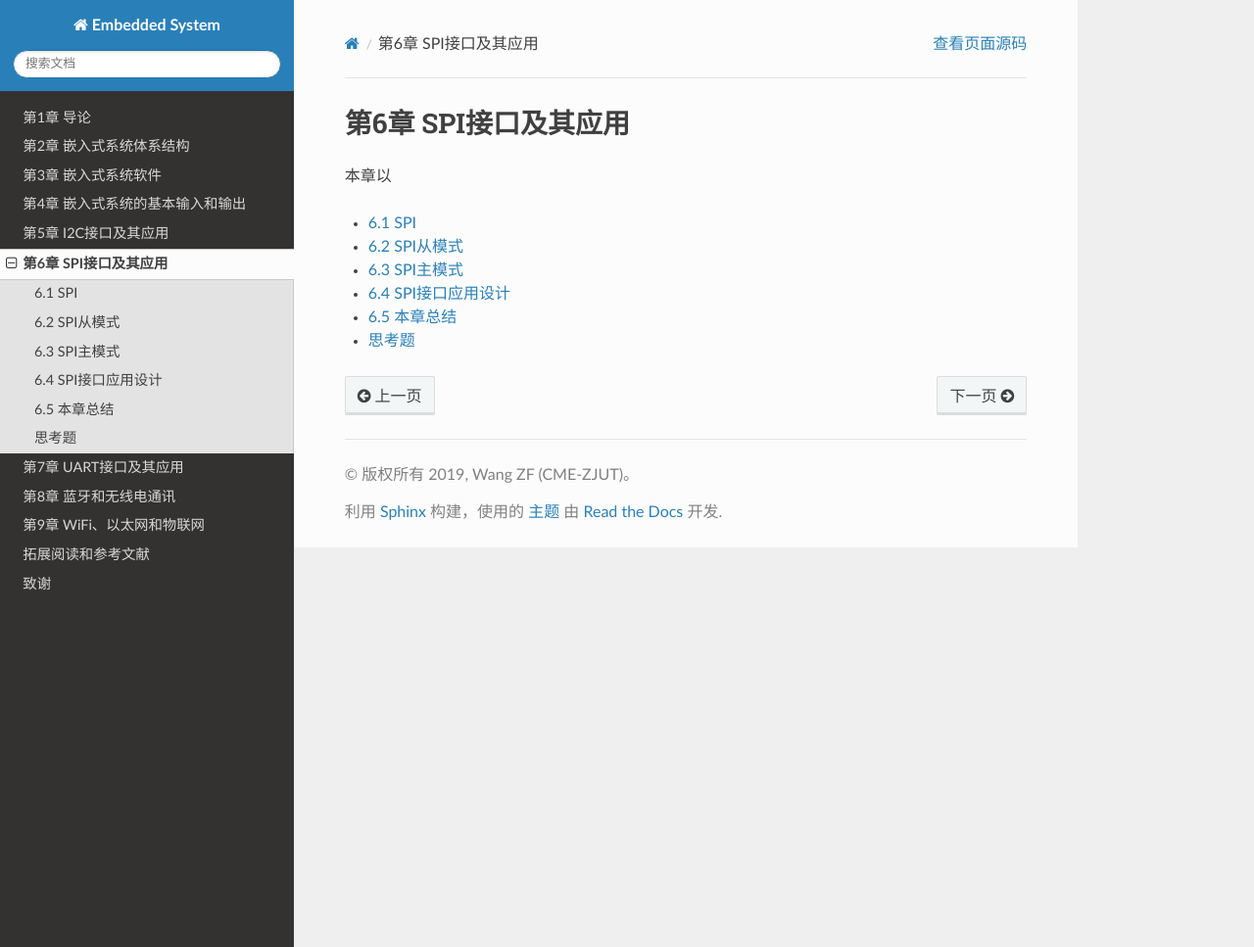
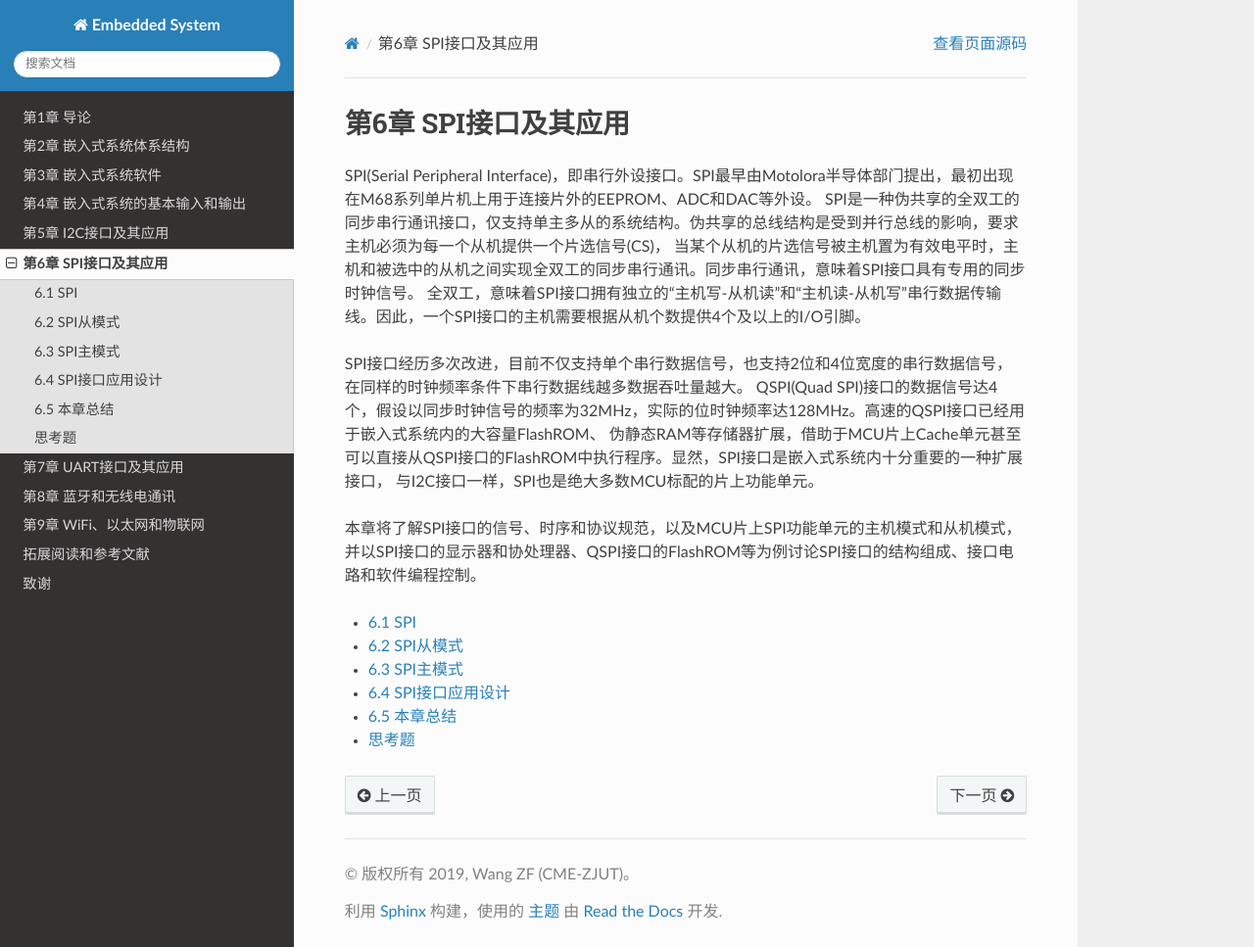
Before and after one commit to BradChan/TheEmbeddedSystem, a Sphinx documentation site: the page built from source/c6_ec_spi_if/index_c6.rst, in a window 1280 px wide and 967 px high. Shown: the whole window at 98% size. Built offline with Sphinx 7.4.7 and the Read the Docs theme 2.0.0, drawn with Linux system fonts in a browser that asks for light colours.

Commit message:
update ch6.0

```diff
--- a/source/c5_ec_i2c_if/index_c5.rst
+++ b/source/c5_ec_i2c_if/index_c5.rst
@@ -13,7 +13,7 @@
 单工通讯则只需要其中一根信号线即可，我们将在第7章详细了解该接口。SPI接口是一种多组件伪共享的总线，但每个从组件必须有额外独立的片选(Chip Select)，
 第6章将会详细探讨该接口。I2C(集成电路互联接口)和单总线都是真正的多组件共享总线，分别使用2根和1根信号线即可连接上百个嵌入式系统组件。
 
-本章将详细了解I2C主从设备的接口单元结构组成和工作原理、通讯时序和协议、主/从模式的工作流程和编程控制，并以BlueFi板载的温湿度、数字光等传感器为例掌握I2C类组件的接口应用和编程。
+本章将详细了解I2C主从设备的接口单元结构组成和工作原理、通讯时序和协议、主/从模式的工作流程和编程控制，并以BlueFi板载的温湿度、加速度和陀螺仪等传感器为例掌握I2C类组件的接口应用和编程。
 
 
 .. toctree::
--- a/source/c6_ec_spi_if/index_c6.rst
+++ b/source/c6_ec_spi_if/index_c6.rst
@@ -2,8 +2,17 @@
 第6章 SPI接口及其应用
 ================================
 
+SPI(Serial Peripheral Interface)，即串行外设接口。SPI最早由Motolora半导体部门提出，最初出现在M68系列单片机上用于连接片外的EEPROM、ADC和DAC等外设。
+SPI是一种伪共享的全双工的同步串行通讯接口，仅支持单主多从的系统结构。伪共享的总线结构是受到并行总线的影响，要求主机必须为每一个从机提供一个片选信号(CS)，
+当某个从机的片选信号被主机置为有效电平时，主机和被选中的从机之间实现全双工的同步串行通讯。同步串行通讯，意味着SPI接口具有专用的同步时钟信号。
+全双工，意味着SPI接口拥有独立的“主机写-从机读”和“主机读-从机写”串行数据传输线。因此，一个SPI接口的主机需要根据从机个数提供4个及以上的I/O引脚。
 
-本章以
+SPI接口经历多次改进，目前不仅支持单个串行数据信号，也支持2位和4位宽度的串行数据信号，在同样的时钟频率条件下串行数据线越多数据吞吐量越大。
+QSPI(Quad SPI)接口的数据信号达4个，假设以同步时钟信号的频率为32MHz，实际的位时钟频率达128MHz。高速的QSPI接口已经用于嵌入式系统内的大容量FlashROM、
+伪静态RAM等存储器扩展，借助于MCU片上Cache单元甚至可以直接从QSPI接口的FlashROM中执行程序。显然，SPI接口是嵌入式系统内十分重要的一种扩展接口，
+与I2C接口一样，SPI也是绝大多数MCU标配的片上功能单元。
+
+本章将了解SPI接口的信号、时序和协议规范，以及MCU片上SPI功能单元的主机模式和从机模式，并以SPI接口的显示器和协处理器、QSPI接口的FlashROM等为例讨论SPI接口的结构组成、接口电路和软件编程控制。
 
 
 .. toctree::
```
